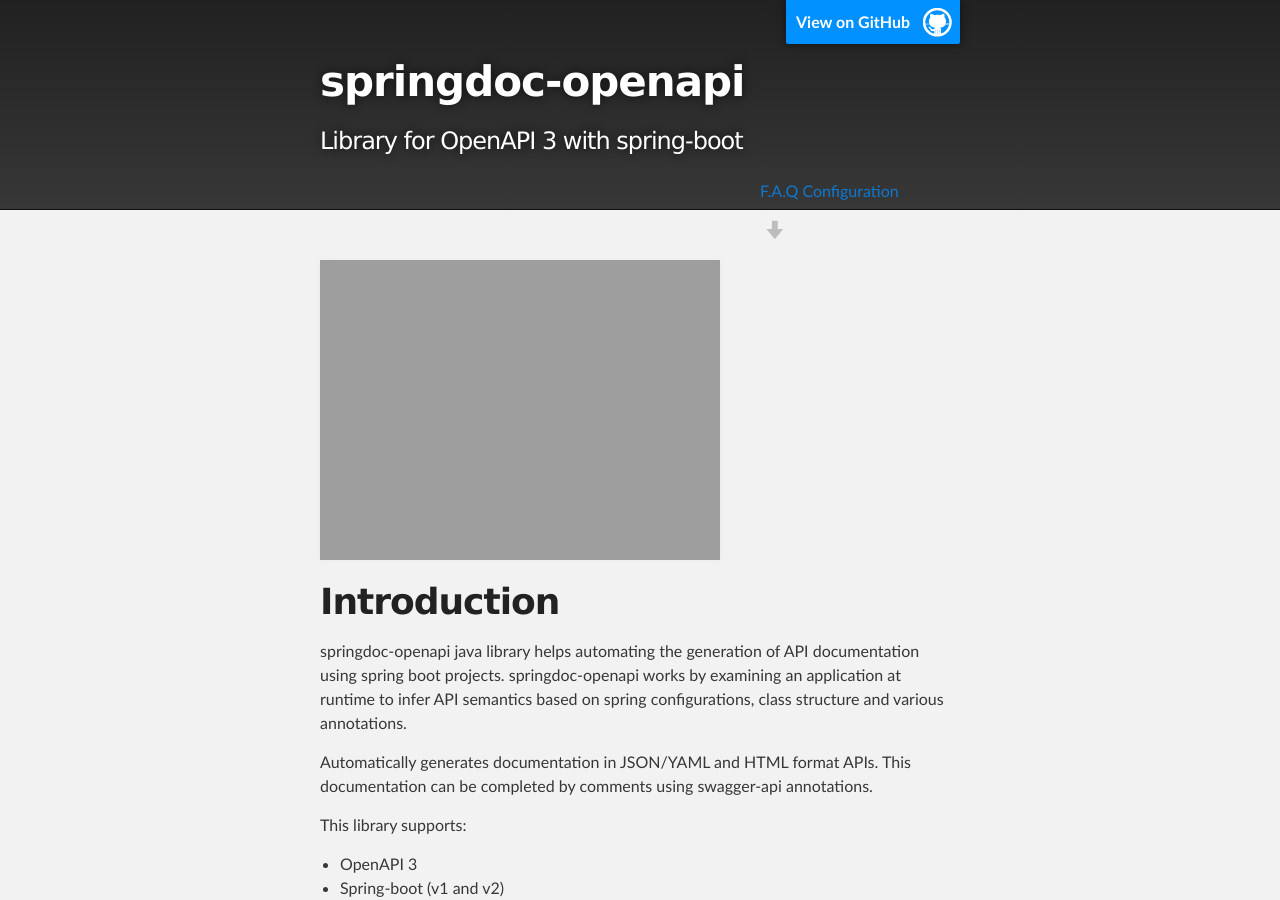
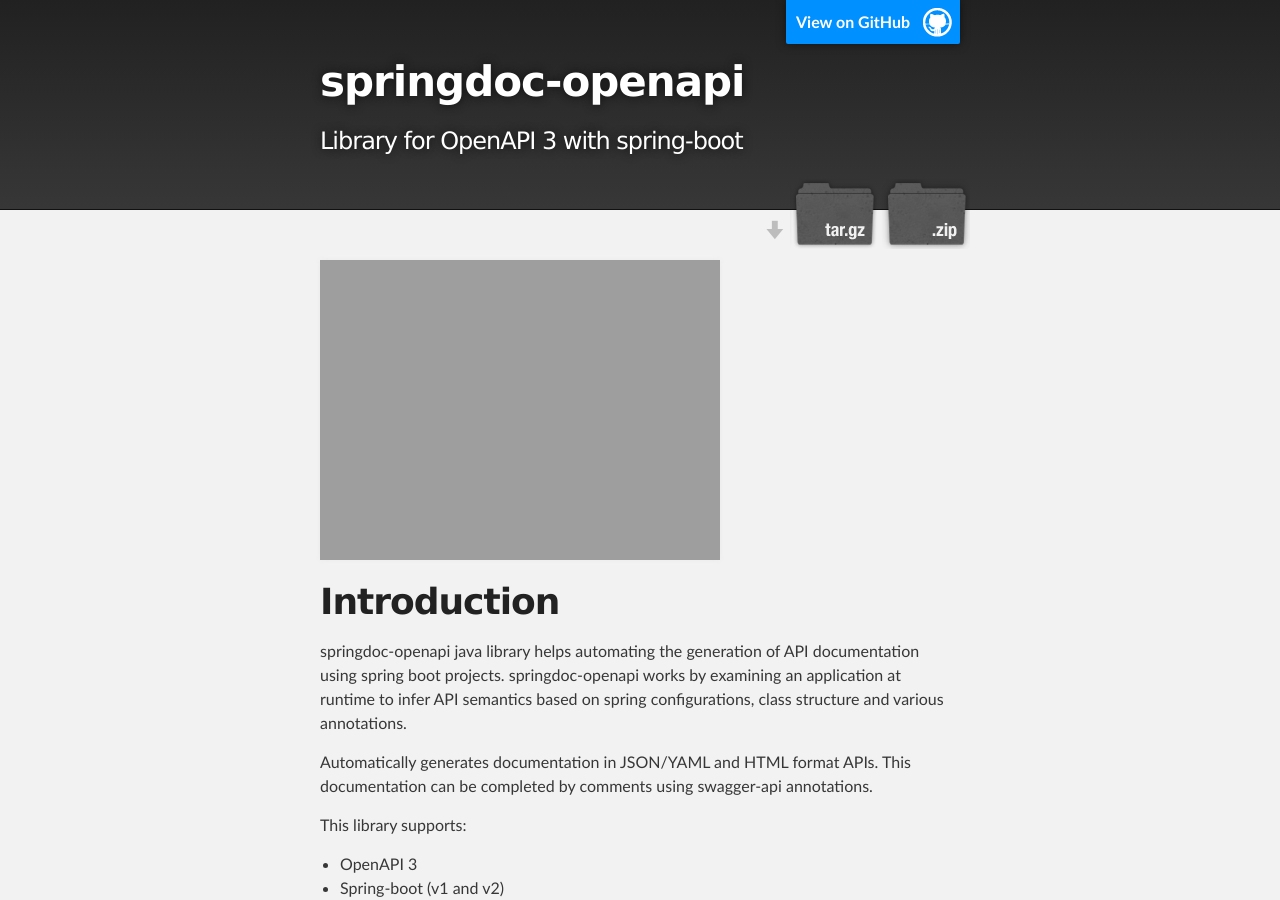
Before and after one commit to springdoc/springdoc-openapi-demos, a Jekyll site: the page built from docs/index.md, in a window 1280 px wide and 900 px high. Built offline with Jekyll 4.4.1, drawn with Linux system fonts in a browser that asks for light colours.

Commit message:
update theme

```diff
--- a/docs/_layouts/default.html
+++ b/docs/_layouts/default.html
@@ -24,11 +24,11 @@
 
           {% if site.show_downloads %}
             <section id="downloads">
-                <a class="button"
+                <a class="zip_download_link"
                    href="https://springdoc.github.io/springdoc-openapi-demos/faq.html">
                     F.A.Q
                 </a>
-                <a class="button"
+                <a class="tar_download_link"
                    href="https://springdoc.github.io/springdoc-openapi-demos/springdoc-properties.html">
                     Configuration
                 </a>
```
